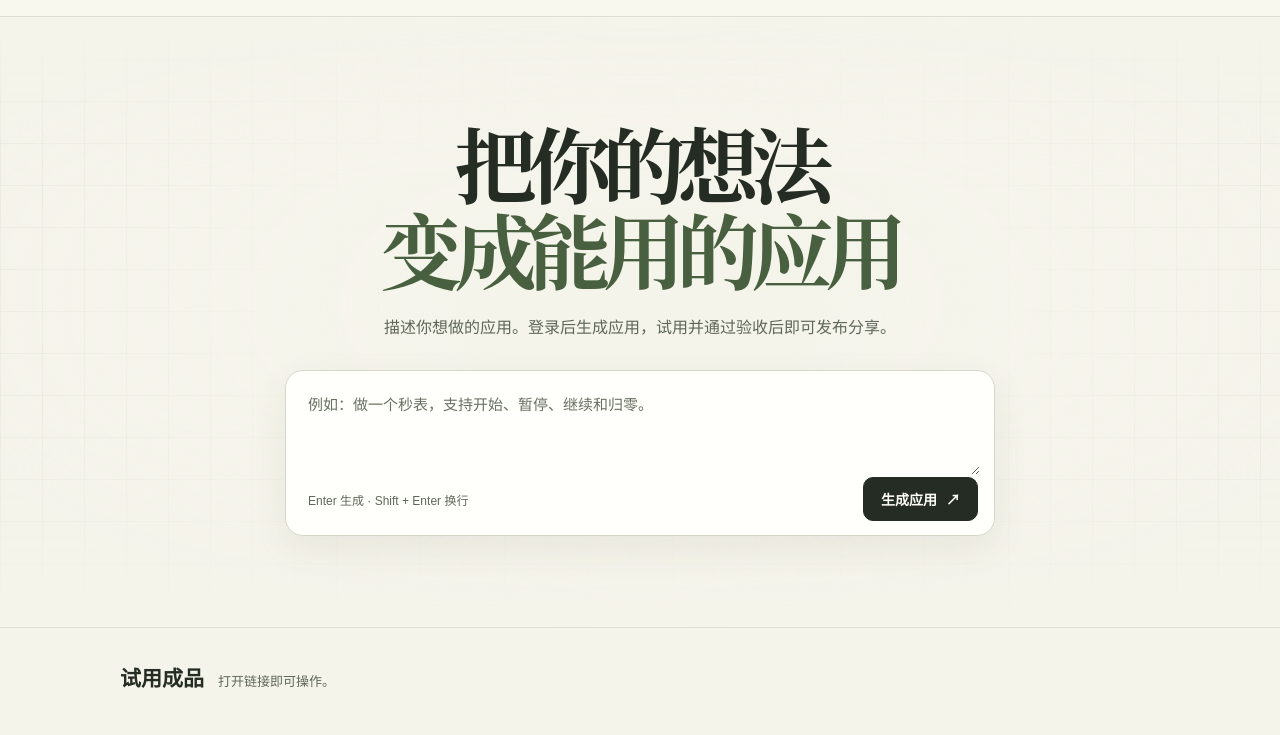
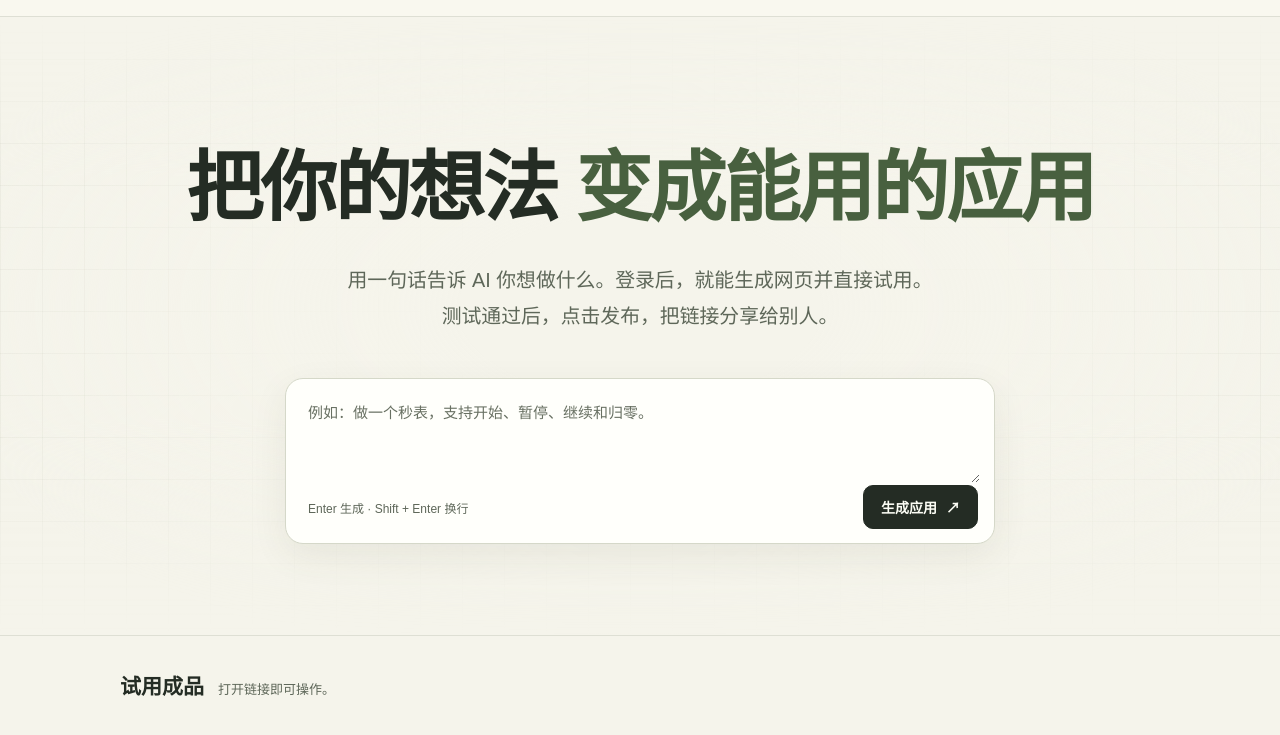
Before and after one commit to yueyeyingying2-glitch/atoms-demo, a website with bundled scripts: page public/index.html in a window 1280 px wide. Shown: the part 57-792 px from the top of the page. Built offline with nearby package versions, Linux system fonts and the light colour scheme; files whose address does not match are found by name.

Commit message:
Refine homepage headline spacing and guidance

```diff
--- a/public/index.html
+++ b/public/index.html
@@ -23,8 +23,8 @@
   <main id="home">
     <section class="hero" aria-labelledby="hero-title">
       <div class="hero-content">
-        <h1 id="hero-title">把你的想法<br><span>变成能用的应用</span></h1>
-        <p>描述你想做的应用。登录后生成应用，试用并通过验收后即可发布分享。</p>
+        <h1 id="hero-title"><span>把你的想法</span> <span class="hero-title-accent">变成能用的应用</span></h1>
+        <p>用一句话告诉 AI 你想做什么。登录后，就能生成网页并直接试用。<br>测试通过后，点击发布，把链接分享给别人。</p>
         <form class="prompt-form hero-prompt" id="home-form">
           <label class="sr-only" for="home-prompt">描述你想做的应用</label>
           <textarea id="home-prompt" placeholder="例如：做一个秒表，支持开始、暂停、继续和归零。" rows="3" maxlength="800" required></textarea>
--- a/public/styles.css
+++ b/public/styles.css
@@ -54,7 +54,7 @@ button:focus-visible, a:focus-visible, input:focus-visible, textarea:focus-visib
 .account-name { font-weight: 750; max-width: 120px; overflow: hidden; text-overflow: ellipsis; }
 .hero {
   position: relative; isolation: isolate; overflow: hidden; border-bottom: 1px solid var(--line);
-  padding: clamp(57px, 8vw, 120px) 20px clamp(48px, 6vw, 72px); text-align: center;
+  padding: clamp(64px, 10vw, 144px) 20px clamp(48px, 6vw, 72px); text-align: center;
 }
 .hero::before {
   content: ""; position: absolute; inset: 0; z-index: -1; pointer-events: none;
@@ -65,13 +65,17 @@ button:focus-visible, a:focus-visible, input:focus-visible, textarea:focus-visib
   background-size: auto, 42px 42px, 42px 42px;
   mask-image: linear-gradient(transparent, black 26%, black 65%, transparent);
 }
-.hero-content { position: relative; margin: auto; max-width: 840px; }
+.hero-content { position: relative; margin: auto; max-width: 1160px; }
 .hero h1 {
-  margin: 0; font-family: "Songti SC", "Noto Serif CJK SC", "STSong", serif; font-weight: 800;
-  font-size: clamp(45px, 6.4vw, 85px); line-height: 1.05; letter-spacing: -.095em;
+  margin: 0; font-family: var(--sans); font-weight: 800;
+  font-size: clamp(36px, 6vw, 82px); line-height: 1.13; letter-spacing: -.035em;
 }
-.hero h1 span { color: #48603f; }
-.hero p { margin: 23px auto 27px; color: var(--muted); font-size: clamp(13px, 2.2vw, 16px); line-height: 1.8; }
+.hero h1 span { display: inline-block; }
+.hero-title-accent { color: #48603f; }
+.hero p {
+  max-width: 660px; margin: clamp(21px, 2.45vw, 34px) auto clamp(27px, 3.4vw, 46px);
+  color: var(--muted); font-size: clamp(15px, 1.55vw, 20px); line-height: 1.8; text-wrap: balance;
+}
 .prompt-form {
   background: #fffffb; border: 1px solid #d5d8c9; padding: 14px;
   text-align: left; border-radius: 18px;
```
Also changed, not shown: ROADMAP.md (+1 -0 lines).
